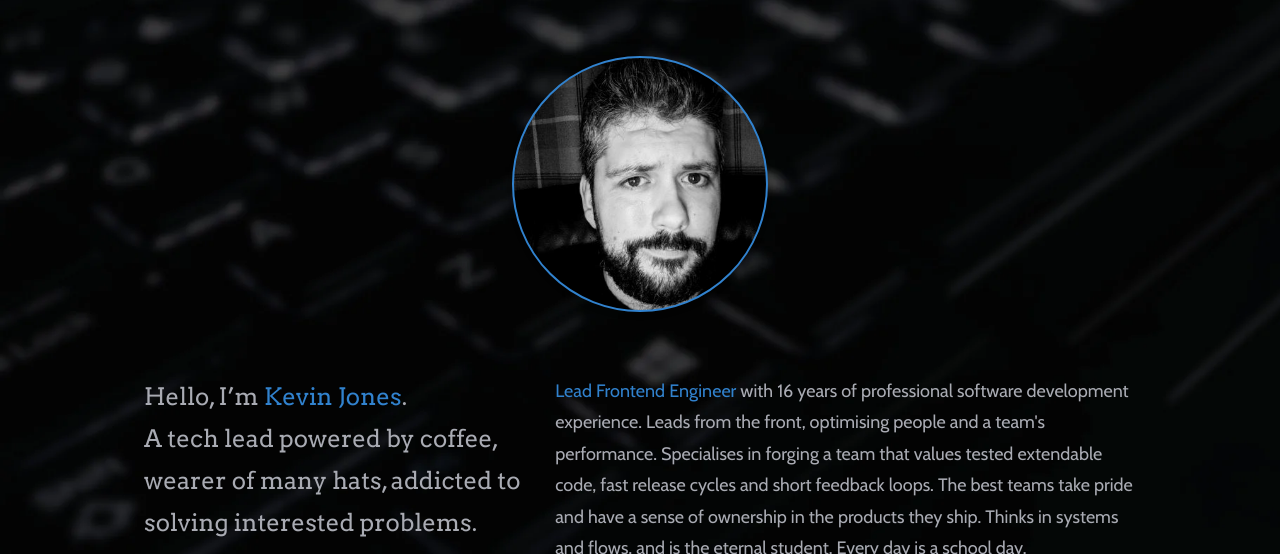
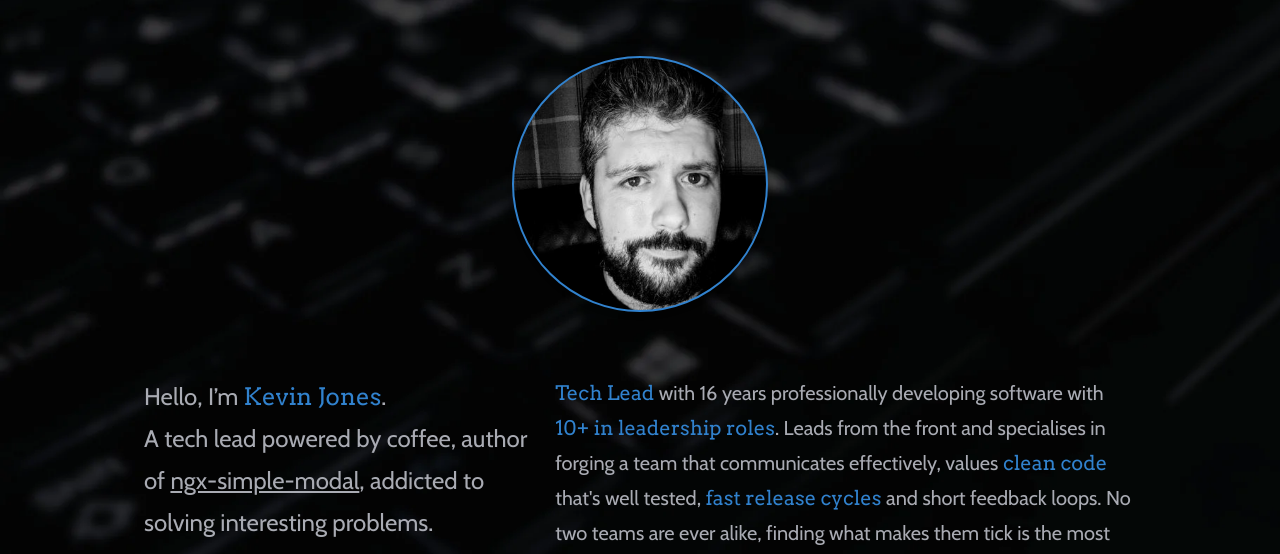
Before and after one commit to KevCJones/kev-who-codes, a Gatsby site: page / in a window 1280 px wide. Shown: the part 91-645 px from the top of the page. Built offline with nearby package versions, Linux system fonts and the light colour scheme; Gatsby itself is replaced by a stand-in of ours; some packages are replaced by stand-ins of ours.

Commit message:
changed copy - included ngx-simple-modal

```diff
--- a/src/components/profile-image.js
+++ b/src/components/profile-image.js
@@ -4,7 +4,7 @@ import { useSpring, animated } from "react-spring"
 const calc = (x, y) => [
   -(y - window.innerHeight / 3) / 5,
   (x - window.innerWidth / 2) / 5,
-  1.3,
+  1.1,
 ]
 const trans = (x, y, s) =>
   `perspective(600px) rotateX(${x}deg) rotateY(${y}deg) scale(${s})`
--- a/src/pages/index.js
+++ b/src/pages/index.js
@@ -31,23 +31,34 @@ class IndexPage extends React.Component {
         </div>
         <div className="flex flex-col max-w-5xl p-4 m-auto md:flex-row">
           <div className="pb-4 md:mr-3 md:w-2/5">
-            <h1 className="font-serif text-2xl prose text-nearwhite">
-              Hello, I’m <span className="text-primary">Kevin Jones</span>.{" "}
-              <br />A tech lead powered by coffee, wearer of many hats, addicted
-              to solving interested problems.
+            <h1 className="text-2xl prose text-nearwhite">
+              Hello, I’m{" "}
+              <span className="font-serif text-primary ">Kevin Jones</span>.{" "}
+              <br />A tech lead powered by coffee, author of{" "}
+              <a href="https://www.npmjs.com/package/ngx-simple-modal">
+                ngx-simple-modal
+              </a>
+              , addicted to solving interesting problems.
             </h1>
             <SocialIcons />
           </div>
           <div className="md:w-3/5 md:ml-3">
-            <p className="mt-8 text-lg prose text-nearwhite md:mt-0">
-              <span className="text-primary">Lead Frontend Engineer</span> with{" "}
-              {new Date().getFullYear() - 2004} years of professional software
-              development experience. Leads from the front, optimising people
-              and a team's performance. Specialises in forging a team that
-              values tested extendable code, fast release cycles and short
-              feedback loops. The best teams take pride and have a sense of
-              ownership in the products they ship. Thinks in systems and flows,
-              and is the eternal student. Every day is a school day.
+            <p className="mt-8 text-xl prose text-nearwhite md:mt-0">
+              <span className="font-serif text-primary">Tech Lead</span> with{" "}
+              {new Date().getFullYear() - 2004} years professionally developing
+              software with{" "}
+              <span className="font-serif text-primary">
+                10+ in leadership roles
+              </span>
+              . Leads from the front and specialises in forging a team that
+              communicates effectively, values{" "}
+              <span className="font-serif text-primary">clean code</span> that's
+              well tested,{" "}
+              <span className="font-serif text-primary">
+                fast release cycles
+              </span>{" "}
+              and short feedback loops. No two teams are ever alike, finding
+              what makes them tick is the most interesting challenge.
             </p>
             <div className="flex flex-col mt-8 md:flex-row">
               <a
--- a/tailwind.config.js
+++ b/tailwind.config.js
@@ -25,6 +25,13 @@ module.exports = {
         default: {
           css: {
             color: "#a9abb3",
+            blockquote: "#a9abb3",
+            a: {
+              color: "#a9abb3",
+              "&:hover": {
+                color: "#fff",
+              },
+            },
           },
         },
       }),
```
